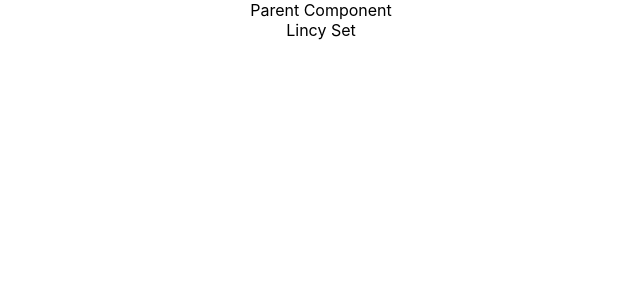
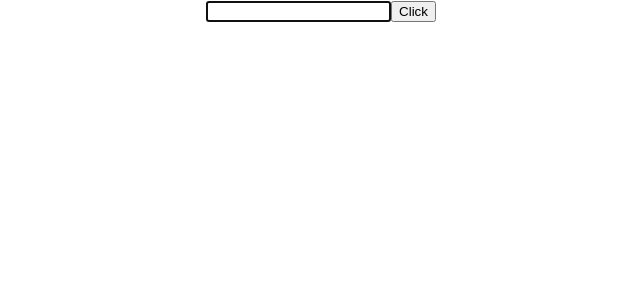
Before and after one commit to Lincy97/React-Tutorials, a React (Create React App) app: page / in a window 1280 px wide. Shown: the top 300 px of the page, without its empty margins (319-959 px from the left). Built offline with nearby package versions, Linux system fonts and the light colour scheme.

Commit message:
Creating Refs and Fetch the value

```diff
--- a/src/App.js
+++ b/src/App.js
@@ -1,12 +1,11 @@
 import logo from './logo.svg';
 import './App.css';
-import ParentComp from './components/ParentComp';
+import RefsDemo from './components/RefsDemo';
 
 function App() {
   return (
     <div className="App">
-      <ParentComp/>
-
+      <RefsDemo/>
     </div>
   );
 }
--- a/src/components/MemoComp.js
+++ /dev/null
@@ -1,13 +0,0 @@
-import React from 'react'
-
-function MemoComp( {name} ) {
-    console.log('Rendering Memo Component')
-    return(
-        <div> {name} </div>
-    )
-}
-
-// React.memo() - to avoid re-rendering this memo functional component
-// Higher order component
-// React.memo accepts a component add somethings to that component and return a new enhanced component
-export default React.memo(MemoComp)
--- a/src/components/ParentComp.js
+++ /dev/null
@@ -1,41 +0,0 @@
-import React, { Component } from 'react'
-import RegularComp from './RegularComp'
-import PureComp from './PureComp'
-import MemoComp from './MemoComp'
-
-class ParentComp extends Component {
-
-    constructor(props) {
-        super(props)
-
-        this.state = {
-            name: "Lincy"
-        }
-    }
-
-    // every 2 seconds, the setState method is called which will rerender the parent component
-    // and if the parent component rerender, the child component will also rerender (unless return false from shouldComponentUpdate )
-    // In this case, every 2 seconds Regular Comp will rerender, but the Pure Comp is never rerender
-    componentDidMount() {
-        setInterval( () => {
-            this.setState({
-                name: "Lincy Set"
-            })
-        }, 2000)
-    }
-
-    render() {
-        console.log('***************Parent Comp render***************')
-        return(
-            <div>
-                Parent Component
-                <MemoComp name={this.state.name} />
-                {/* <RegularComp name={this.state.name} ></RegularComp> */}
-                {/* <PureComp name={this.state.name}></PureComp> */}
-            </div>
-
-        )
-    }
-}
-
-export default ParentComp
--- a/src/components/PureComp.js
+++ /dev/null
@@ -1,12 +0,0 @@
-import React, { PureComponent } from 'react'
-
-class PureComp extends PureComponent {
-    render() {
-        console.log('Pure Comp render')
-        return(
-            <div>Pure Component {this.props.name}</div>
-        )
-    }
-}
-
-export default PureComp
--- /dev/null
+++ b/src/components/RefsDemo.js
@@ -0,0 +1,34 @@
+import React, { Component } from 'react'
+
+class RefsDemo extends Component {
+
+    constructor(props) {
+        super(props)
+
+        // create new property
+        // assign React.createRef to this property
+        // *common to create refs in the constructor so that can be referenced throughout the component
+        this.inputRef = React.createRef()
+    }
+
+    componentDidMount() {
+        this.inputRef.current.focus()
+        console.log(this.inputRef)
+    }
+
+    clickHandler = () => {
+        // accessing the value property of the input DOM node which is available as the current property
+        alert(this.inputRef.current.value)
+    }
+
+    render() {
+        return(
+            <div>
+                <input type='text' ref={this.inputRef} />
+                <button onClick={this.clickHandler}>Click</button>
+            </div>
+        )
+    }
+}
+
+export default RefsDemo
--- a/src/components/RegularComp.js
+++ /dev/null
@@ -1,12 +0,0 @@
-import React, { Component } from 'react'
-
-class RegularComp extends Component {
-    render() {
-        console.log('Regular Comp render')
-        return(
-            <div>Regular Component {this.props.name} </div>
-        )
-    }
-}
-
-export default RegularComp
```
